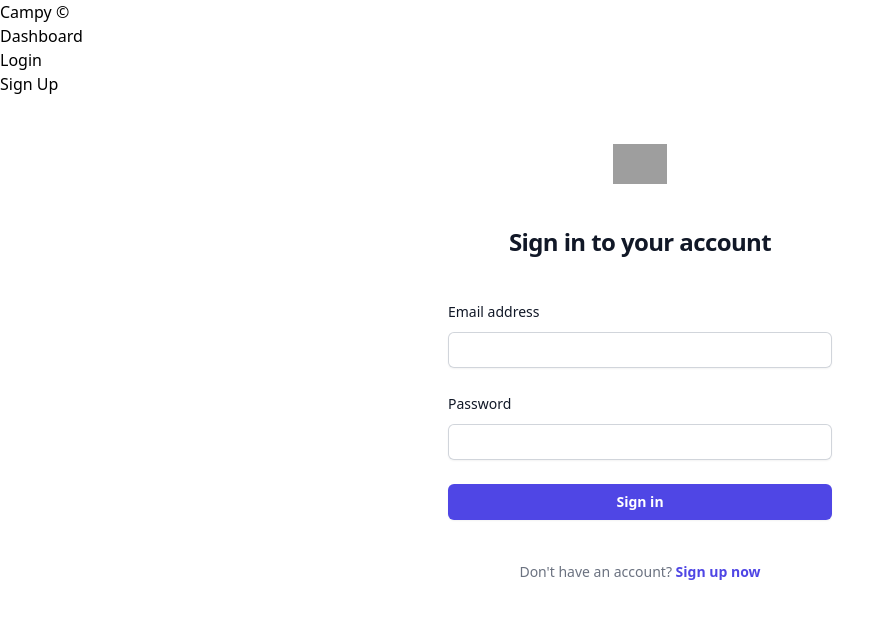
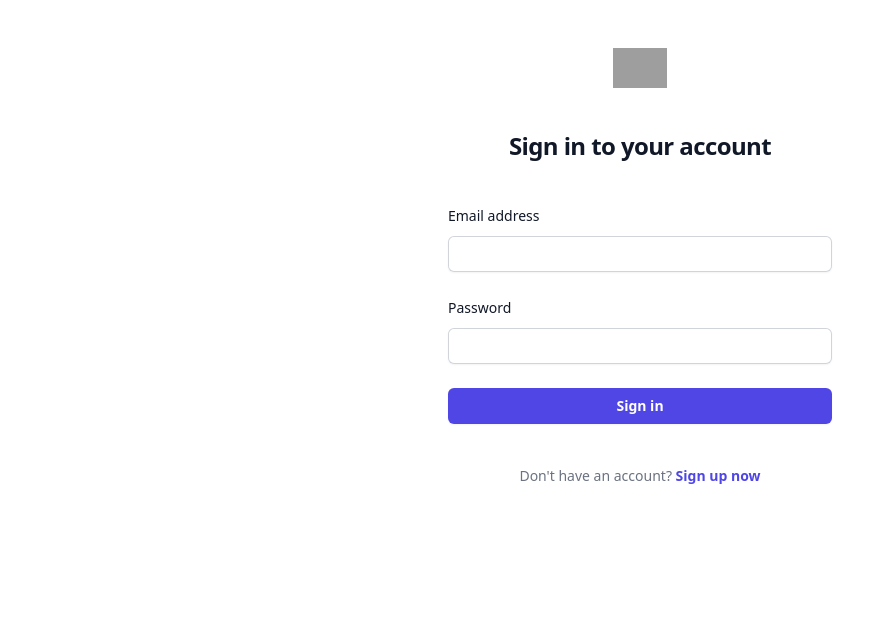
Before and after one commit to Vincent440/campy, a React (Vite) app in the folder client/: page /login in a window 1280 px wide. Shown: the top 618 px of the page, without its empty margins (0-894 px from the left). Built offline with nearby package versions, Linux system fonts and the light colour scheme; grey boxes are pictures that could not be loaded.

Commit message:
Removed old navbar component and import

```diff
--- a/client/src/app.jsx
+++ b/client/src/app.jsx
@@ -7,8 +7,6 @@ import {
 } from '@apollo/client';
 
 import { setContext } from '@apollo/client/link/context';
-
-import Navbar from './components/navbar';
 
 // Construct our main GraphQL API endpoint
 const httpLink = createHttpLink({
@@ -37,7 +35,6 @@ const client = new ApolloClient({
 function App() {
   return (
     <ApolloProvider client={client}>
-      <Navbar />
       <Outlet />
     </ApolloProvider>
   );
--- a/client/src/components/navbar.jsx
+++ /dev/null
@@ -1,45 +0,0 @@
-import { NavLink } from 'react-router-dom'
-// NavLink applies the 'active' class styling to the currently visited route.
-import Auth from '../utils/auth'
-const Navbar = () => {
-  const renderLoginLinks = () => {
-    // If users logged in display a logout link that refreshes the page by not using a react-router-dom link after calling logout,
-    if (Auth.loggedIn()) {
-      return (
-        <li>
-          <a href='/login' onClick={() => Auth.logout()}>
-            Logout
-          </a>
-        </li>
-      )
-    } else {
-      // If the user is not logged in show a Login link or a Sign Up link
-      return (
-        <>
-          <li>
-            <NavLink to='/login'>Login</NavLink>
-          </li>
-          <li>
-            <NavLink to='/sign-up'>Sign Up</NavLink>
-          </li>
-        </>
-      )
-    }
-  }
-
-  return (
-    <nav>
-      <span>Campy &copy; </span>
-      <ul>
-        <li>
-          <NavLink to='/' end>
-            Dashboard
-          </NavLink>
-        </li>
-        {renderLoginLinks()}
-      </ul>
-    </nav>
-  )
-}
-
-export default Navbar
```
